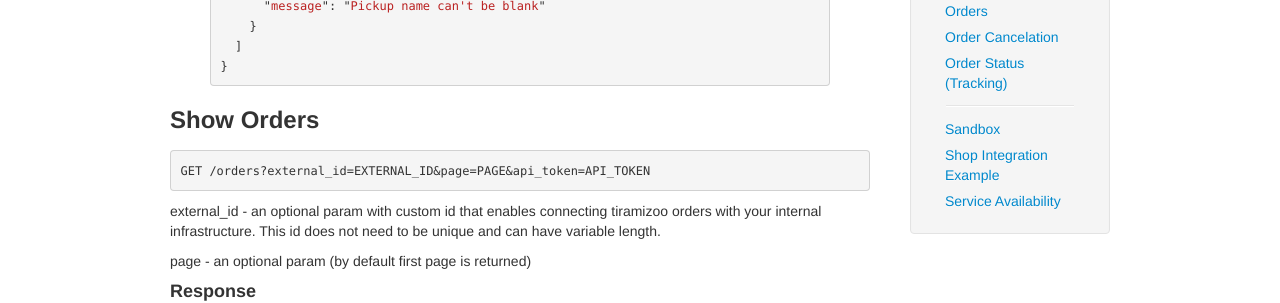
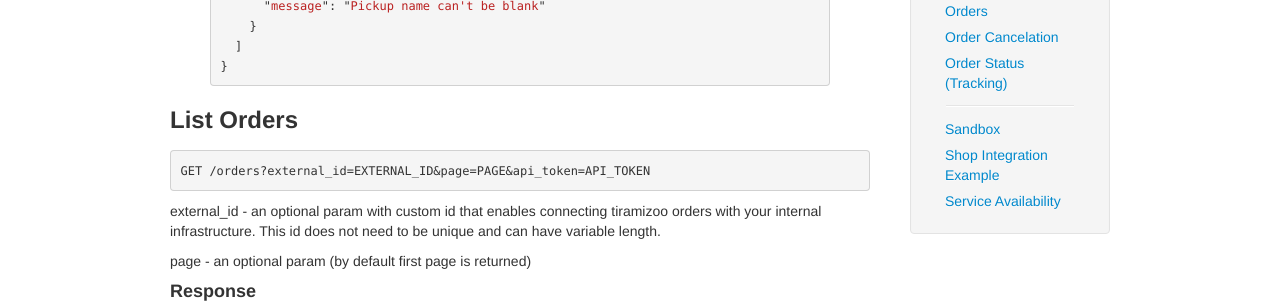
Before and after one commit to Goundar/tiramizoo.github.com, a Jekyll site: the page built from orders.md, in a window 1280 px wide and 900 px high, scrolled down 1755 px. Shown: the part 154-457 px from the top of the window. Built offline with Jekyll 4.4.1, drawn with Linux system fonts in a browser that asks for light colours.

Commit message:
renamed "show orders" to "list orders", as index page is listing.

````diff
--- a/orders.md
+++ b/orders.md
@@ -107,7 +107,7 @@ Response body contains the same information as in [Order Show request](/orders.h
 }
 {% endhighlight %}
 
-### Show Orders
+### List Orders
 
 ```
 GET /orders?external_id=EXTERNAL_ID&page=PAGE&api_token=API_TOKEN
````
